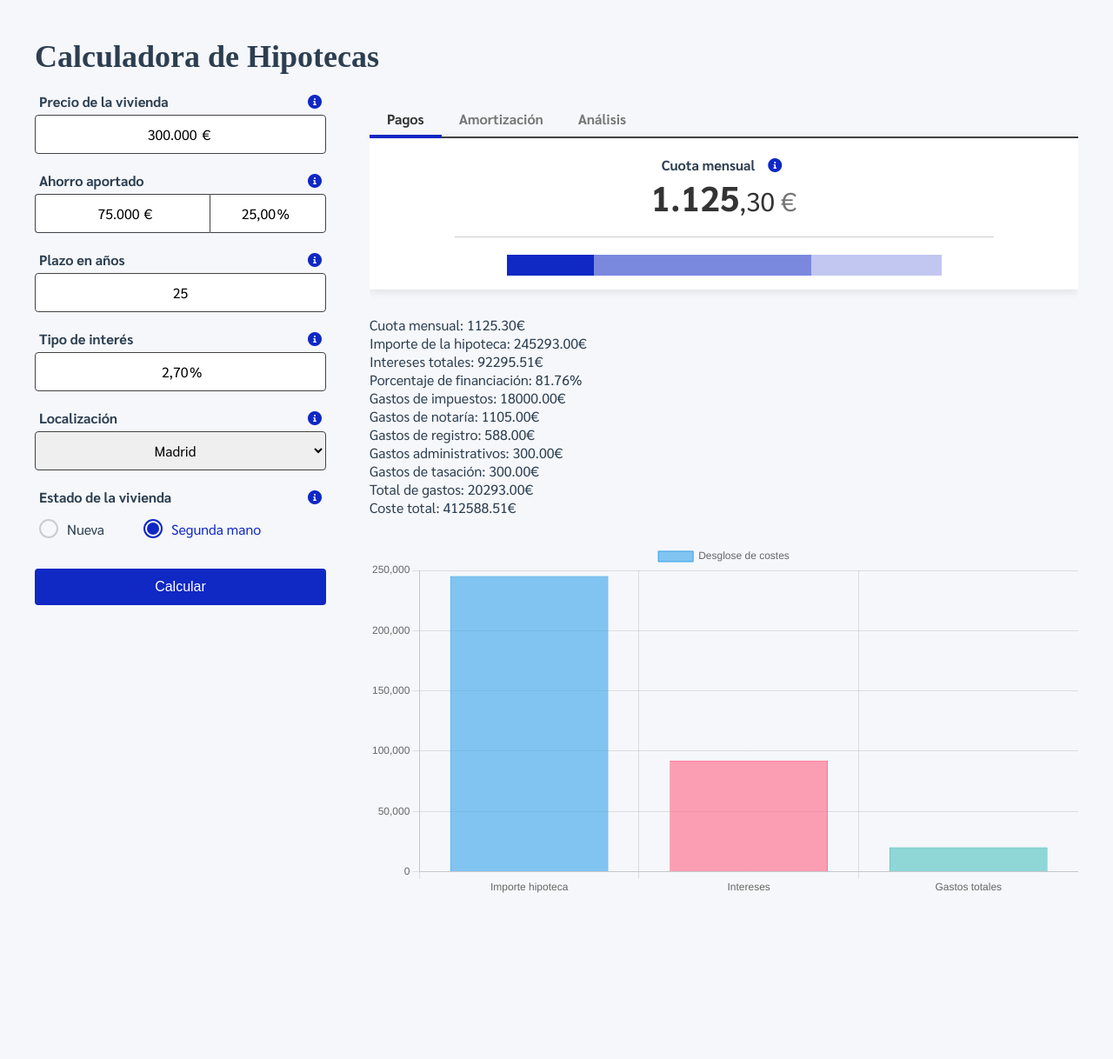
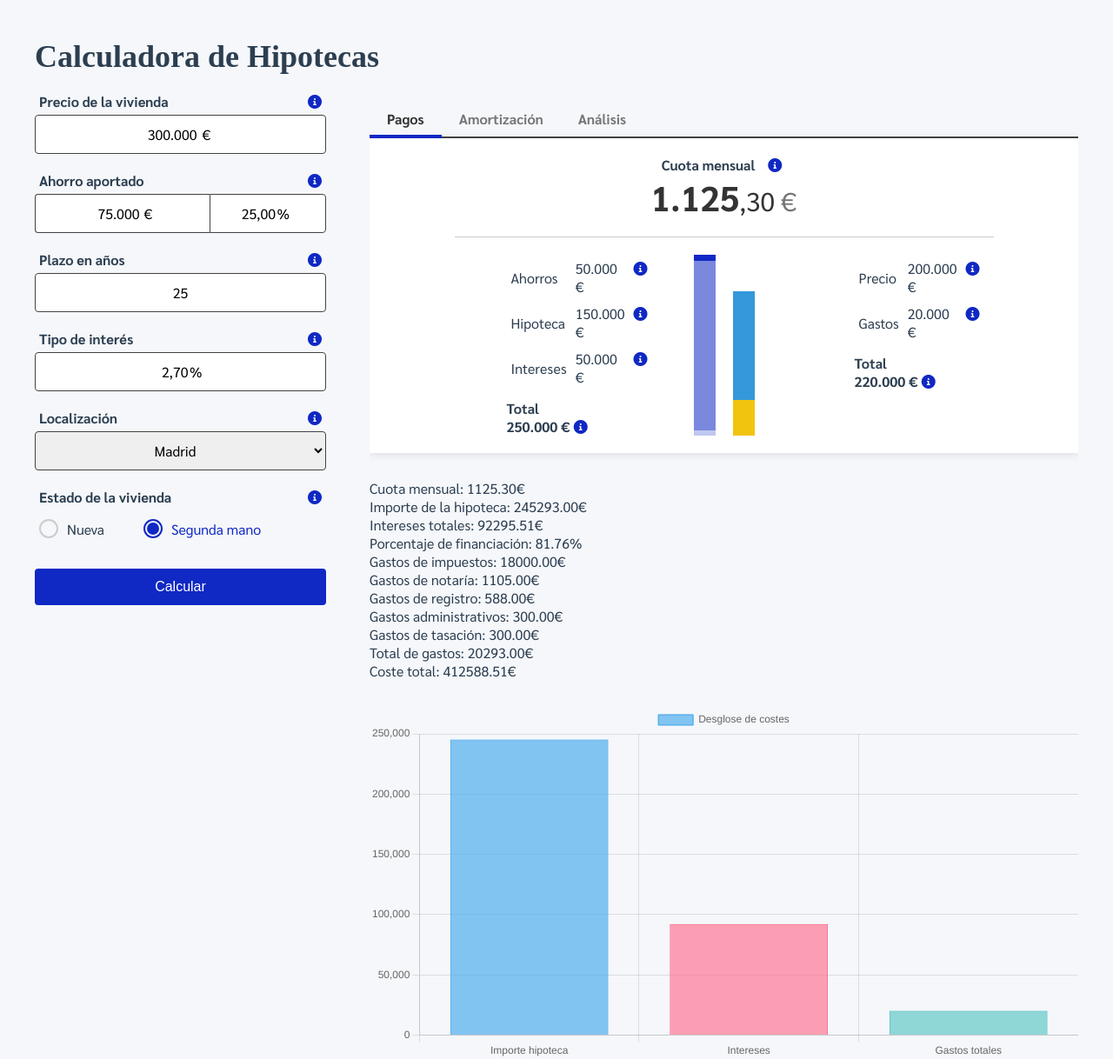
Before and after one commit to miguel-bm/mortgage-calculator, a FastAPI app: page / in a window 1280 px wide. Shown: the top 1218 px of the page at 87% size. Before the commit the page ends 1027 px from the top, so only its background shows below. Run offline with FastAPI, Linux system fonts and the light colour scheme; some libraries are stand-ins or nearby versions.

Commit message:
Changed horizontal graphs to vertical

```diff
--- a/app/templates/index.html
+++ b/app/templates/index.html
@@ -443,34 +443,74 @@
         }
 
         .comparison-graph-container {
-            width: 500px;
-            max-width: 90%;
-            height: 20px;
+            display: flex;
+            justify-content: space-between;
+            width: 100%;
+            max-width: 500px;
             margin: 0 auto;
         }
 
-        .comparison-graph-row {
-            display: flex;
-            flex-direction: row;
-            width: 100%;
+        .comparison-left,
+        .comparison-right {
+            width: 20%;
         }
 
-        .comparison-graph-savings {
-            width: 20%;
-            height: 24px;
-            background-color: var(--savings-color);
+        .comparison-center {
+            width: 70px;
+            display: flex;
+            justify-content: space-between;
         }
 
-        .comparison-graph-mortgage {
-            width: 50%;
-            height: 24px;
-            background-color: var(--mortgage-color);
+        .comparison-table {
+            width: 100%;
+            border-collapse: collapse;
         }
 
-        .comparison-graph-interest {
-            width: 30%;
-            height: 24px;
+        .comparison-table td {
+            padding: 5px;
+            text-align: left;
+        }
+
+        .comparison-total {
+            margin-top: 10px;
+            font-weight: bold;
+        }
+
+        .vertical-graph {
+            height: 100%;
+            display: flex;
+            flex-direction: column;
+            align-items: end;
+            justify-content: end;
+        }
+
+        .graph-bar {
+            width: 25px;
+        }
+
+        .savings-bar {
+            background-color: var(--savings-color);
+            height: 20%;
+        }
+
+        .mortgage-bar {
+            background-color: var(--mortgage-color);
+            height: 600%;
+        }
+
+        .interest-bar {
             background-color: var(--interest-color);
+            height: 20%;
+        }
+
+        .price-bar {
+            background-color: #3498db;
+            height: 60%;
+        }
+
+        .expenses-bar {
+            background-color: #f1c40f;
+            height: 20%;
         }
     </style>
 </head>
@@ -567,7 +607,7 @@
                         </label>
                         <select id="location" name="location" required>
                             <option value="andalucia">Andalucía</option>
-                            <option value="aragon">Arag��n</option>
+                            <option value="aragon">Aragn</option>
                             <option value="asturias">Asturias</option>
                             <option value="baleares">Baleares</option>
                             <option value="canarias">Canarias</option>
@@ -647,14 +687,83 @@
                         </div>
                         <hr class="separator">
                         <div id="comparison-graph-container" class="comparison-graph-container">
-                            <div id="comparison-graph-first-row" class="comparison-graph-row">
-                                <div class="comparison-graph-savings"></div>
-                                <div class="comparison-graph-mortgage"></div>
-                                <div class="comparison-graph-interest"></div>
+                            <div class="comparison-left">
+                                <table class="comparison-table">
+                                    <tr>
+                                        <td>Ahorros</td>
+                                        <td id="savings-value">50.000 €</td>
+                                        <td class="info-icon" tabindex="0">
+                                            <i class="fas fa-info-circle"></i>
+                                            <span class="tooltip-text">Cantidad aportada de tus ahorros</span>
+                                        </td>
+                                    </tr>
+                                    <tr>
+                                        <td>Hipoteca</td>
+                                        <td id="mortgage-value">150.000 €</td>
+                                        <td class="info-icon" tabindex="0">
+                                            <i class="fas fa-info-circle"></i>
+                                            <span class="tooltip-text">Cantidad financiada por el banco</span>
+                                        </td>
+                                    </tr>
+                                    <tr>
+                                        <td>Intereses</td>
+                                        <td id="interest-value">50.000 €</td>
+                                        <td class="info-icon" tabindex="0">
+                                            <i class="fas fa-info-circle"></i>
+                                            <span class="tooltip-text">Total de intereses pagados durante la vida del
+                                                préstamo</span>
+                                        </td>
+                                    </tr>
+                                </table>
+                                <div class="comparison-total">
+                                    <span>Total</span>
+                                    <span id="left-total-value">250.000 €</span>
+                                    <span class="info-icon" tabindex="0">
+                                        <i class="fas fa-info-circle"></i>
+                                        <span class="tooltip-text">Coste total de la vivienda incluyendo
+                                            intereses</span>
+                                    </span>
+                                </div>
                             </div>
-                            <div id="comparison-graph-second-row" class="comparison-graph-row">
-                                <div class="comparison-graph-price"></div>
-                                <div class="comparison-graph-taxes"></div>
+                            <div class="comparison-center">
+                                <div class="vertical-graph left-graph">
+                                    <div class="graph-bar savings-bar"></div>
+                                    <div class="graph-bar mortgage-bar"></div>
+                                    <div class="graph-bar interest-bar"></div>
+                                </div>
+                                <div class="vertical-graph right-graph">
+                                    <div class="graph-bar price-bar"></div>
+                                    <div class="graph-bar expenses-bar"></div>
+                                </div>
+                            </div>
+                            <div class="comparison-right">
+                                <table class="comparison-table">
+                                    <tr>
+                                        <td>Precio</td>
+                                        <td id="price-value">200.000 €</td>
+                                        <td class="info-icon" tabindex="0">
+                                            <i class="fas fa-info-circle"></i>
+                                            <span class="tooltip-text">Precio de compra de la vivienda</span>
+                                        </td>
+                                    </tr>
+                                    <tr>
+                                        <td>Gastos</td>
+                                        <td id="expenses-value">20.000 €</td>
+                                        <td class="info-icon" tabindex="0">
+                                            <i class="fas fa-info-circle"></i>
+                                            <span class="tooltip-text">Gastos asociados a la compra (impuestos, notaría,
+                                                registro, etc.)</span>
+                                        </td>
+                                    </tr>
+                                </table>
+                                <div class="comparison-total">
+                                    <span>Total</span>
+                                    <span id="right-total-value">220.000 €</span>
+                                    <span class="info-icon" tabindex="0">
+                                        <i class="fas fa-info-circle"></i>
+                                        <span class="tooltip-text">Coste total de la vivienda incluyendo gastos</span>
+                                    </span>
+                                </div>
                             </div>
                         </div>
                     </div>
```
